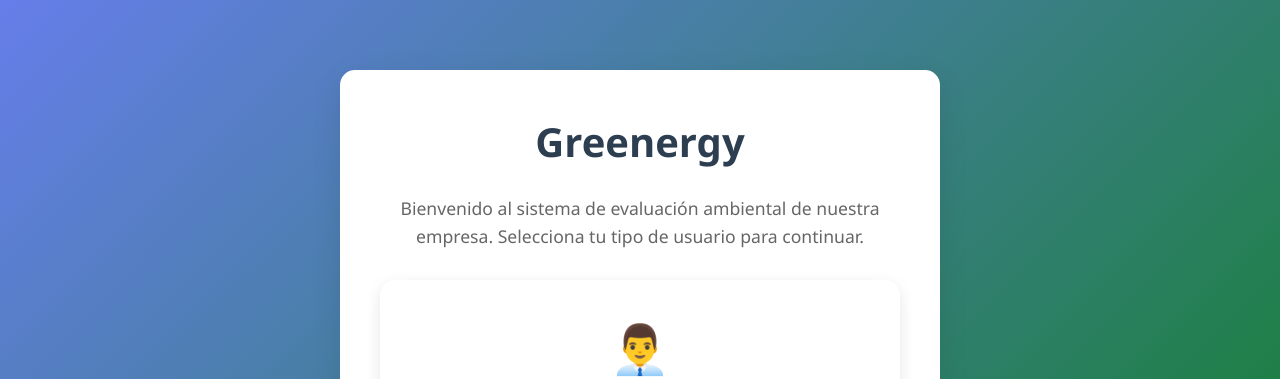
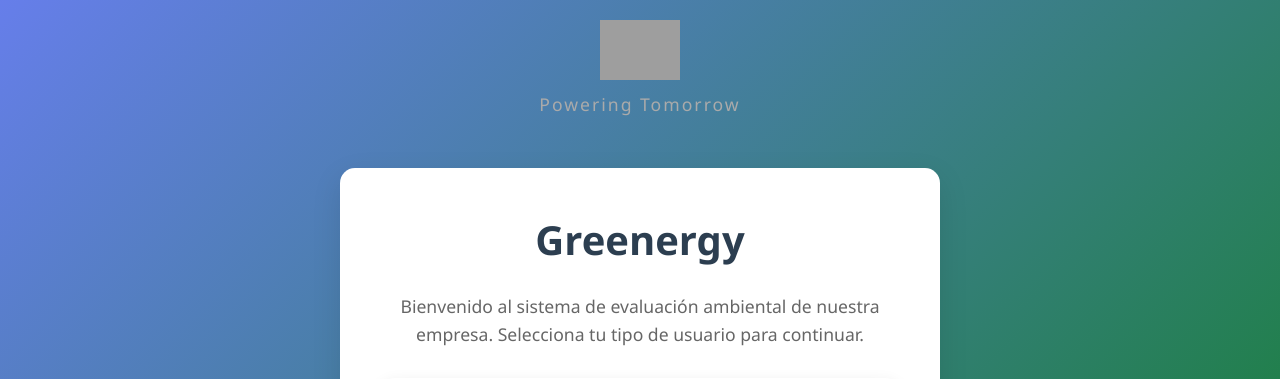
Before and after one commit to rodrigcasio/Greenergy, a PHP site: page / in a window 1280 px wide. Shown: the top 379 px of the page. Run offline with PHP 8.4, Linux system fonts and the light colour scheme; grey boxes are pictures that could not be loaded.

Commit message:
Added logo of the company to all the current sites

```diff
--- a/css/style.css
+++ b/css/style.css
@@ -741,3 +741,22 @@ body {
         font-size: 2.5em;
     }
 }
+
+.company-logo {
+    height: 60px;
+    margin-bottom: 10px;
+    display: block;
+    margin-left: auto;
+    margin-right: auto;
+}
+.logo-header {
+    text-align: center;
+    margin-bottom: 10px;
+}
+.tagline {
+    text-align: center;
+    color: #aaa;
+    font-size: 1.1em;
+    margin-bottom: 20px;
+    letter-spacing: 2px;
+}
--- a/cto/dashboard.php
+++ b/cto/dashboard.php
@@ -97,6 +97,10 @@ try {
 </head>
 <body>
     <div class="container">
+        <div class="logo-header">
+            <img src="../assets/logo.png" alt="Greenergy Logo" class="company-logo">
+            <div class="tagline">Powering Tomorrow</div>
+        </div>
         <header class="dashboard-header">
             <h1>👨‍💼 Dashboard CTO - Greenergy</h1>
             <div>
--- a/cto/login.php
+++ b/cto/login.php
@@ -32,6 +32,10 @@ if ($_SERVER['REQUEST_METHOD'] == 'POST') {
 </head>
 <body>
     <div class="container">
+        <div class="logo-header">
+            <img src="../assets/logo.png" alt="Greenergy Logo" class="company-logo">
+            <div class="tagline">Powering Tomorrow</div>
+        </div>
         <div class="form-container">
             <h2>👨‍💼 Acceso CTO</h2>
             <p class="cto-info">Acceso exclusivo para el Chief Technology Officer</p>
--- a/employee/assessment.php
+++ b/employee/assessment.php
@@ -193,6 +193,10 @@ $questions = [
 </head>
 <body>
     <div class="container">
+        <div class="logo-header">
+            <img src="../assets/logo.png" alt="Greenergy Logo" class="company-logo">
+            <div class="tagline">Powering Tomorrow</div>
+        </div>
         <header class="assessment-header">
             <h1>Greenergy</h1>
             <p>Responde las siguientes 10 preguntas sobre tus hábitos diarios y su impacto ambiental.</p>
--- a/employee/dashboard.php
+++ b/employee/dashboard.php
@@ -31,6 +31,10 @@ try {
 </head>
 <body>
     <div class="container">
+        <div class="logo-header">
+            <img src="../assets/logo.png" alt="Greenergy Logo" class="company-logo">
+            <div class="tagline">Powering Tomorrow</div>
+        </div>
         <header class="dashboard-header">
             <h1>Bienvenido, <?php echo htmlspecialchars($user_name); ?></h1>
             <a href="logout.php" class="btn btn-secondary">Cerrar Sesión</a>
--- a/employee/login.php
+++ b/employee/login.php
@@ -43,6 +43,10 @@ if ($_SERVER['REQUEST_METHOD'] == 'POST') {
 </head>
 <body>
     <div class="container">
+        <div class="logo-header">
+            <img src="../assets/logo.png" alt="Greenergy Logo" class="company-logo">
+            <div class="tagline">Powering Tomorrow</div>
+        </div>
         <div class="form-container">
             <h2>Iniciar Sesión</h2>
 
--- a/employee/register.php
+++ b/employee/register.php
@@ -60,6 +60,10 @@ if ($_SERVER['REQUEST_METHOD'] == 'POST') {
 </head>
 <body>
     <div class="container">
+        <div class="logo-header">
+            <img src="../assets/logo.png" alt="Greenergy Logo" class="company-logo">
+            <div class="tagline">Powering Tomorrow</div>
+        </div>
         <div class="form-container">
             <h2>Registro de Usuario</h2>
 
--- a/employee/results.php
+++ b/employee/results.php
@@ -80,6 +80,10 @@ $answer_labels = [
 </head>
 <body>
     <div class="container">
+        <div class="logo-header">
+            <img src="../assets/logo.png" alt="Greenergy Logo" class="company-logo">
+            <div class="tagline">Powering Tomorrow</div>
+        </div>
         <header class="results-header">
             <h1>Resultados de Greenergy</h1>
             <p>Usuario: <?php echo htmlspecialchars($user_name); ?></p>
--- a/employee/welcome.php
+++ b/employee/welcome.php
@@ -18,6 +18,10 @@ if (isset($_SESSION['user_id'])) {
 </head>
 <body>
     <div class="container">
+        <div class="logo-header">
+            <img src="../assets/logo.png" alt="Greenergy Logo" class="company-logo">
+            <div class="tagline">Powering Tomorrow</div>
+        </div>
         <div class="welcome-section">
             <h1>👥 Área de Empleados</h1>
             <p>Bienvenido al sistema de evaluación ambiental para empleados.
--- a/index.php
+++ b/index.php
@@ -24,6 +24,10 @@ if (isset($_SESSION['cto_logged_in'])) {
 </head>
 <body>
     <div class="container">
+        <div class="logo-header">
+            <img src="assets/logo.png" alt="Greenergy Logo" class="company-logo">
+            <div class="tagline">Powering Tomorrow</div>
+        </div>
         <div class="welcome-section">
             <h1>Greenergy</h1>
             <p>Bienvenido al sistema de evaluación ambiental de nuestra empresa.
```
